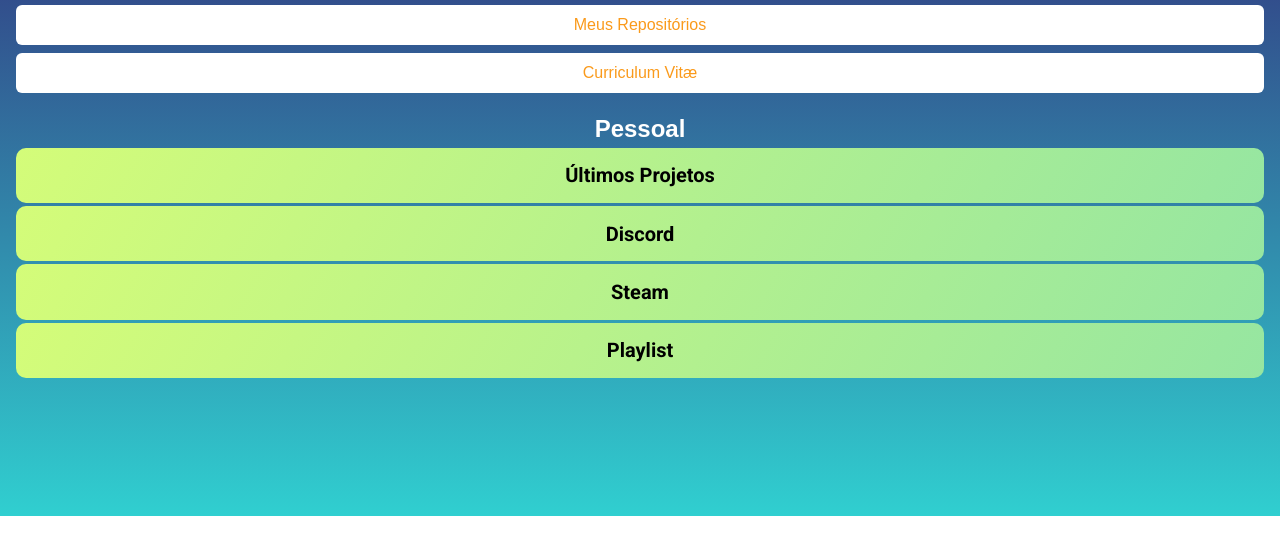
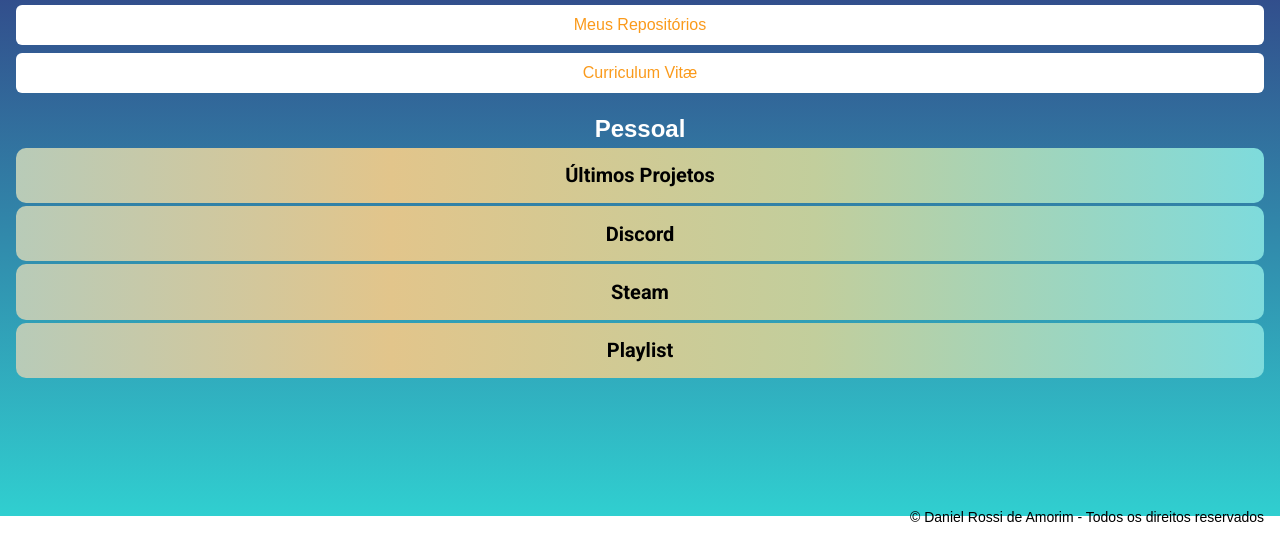
Before and after one commit to D4nRossi/DanielTree, a plain HTML site: page index.html in a window 1280 px wide. Shown: the part 284-824 px from the top of the page. Before the commit the page ends 800 px from the top, so only its background shows below. Drawn offline with Linux system fonts and the light colour scheme.

Commit message:
Beta 1.0

```diff
--- a/assets/css/style.css
+++ b/assets/css/style.css
@@ -95,7 +95,7 @@
 .container-showcase-imgs{
     border-radius: 10px;
     height: 100%;
-    background-image: linear-gradient(120deg, #d4fc79 0%, #96e6a1 100%);
+    background-image: linear-gradient(to right, #e4afcb 0%, #b8cbb8 0%, #b8cbb8 0%, #e2c58b 30%, #c2ce9c 64%, #7edbdc 100%);
     display: flex;
     align-items: center;
     justify-content: center;
@@ -142,3 +142,17 @@
     font-size: 20px;
     color: #000;
 }
+
+.footer{
+    height: 130px;
+}
+
+.footer-info{
+    height: 100%;
+    display: flex;
+    justify-content: flex-end;
+    align-items: flex-end;
+    font-size: 14px;
+    color: #000;
+
+}
--- a/index.html
+++ b/index.html
@@ -26,10 +26,16 @@
     <section class="showcase" id="showcase">
         <h2 class="tittle-showcase"></h2>
         <div class="container-showcase">
-            <div class="container-showcase-imgs"><p id="layout1"></p></div>
-            <div class="container-showcase-imgs"><p id="layout2"></p></div>
-            <div class="container-showcase-imgs"><p id="layout3"></p></div>
-            <div class="container-showcase-imgs"><p id="layout4"></p></div>
+            <div  id="layout1" class="container-showcase-imgs"><p></p></div>
+            <div  id="layout2" class="container-showcase-imgs"><p></p></div>
+            <div  id="layout3" class="container-showcase-imgs"><p></p></div>
+            <div  id="layout4" class="container-showcase-imgs"><p></p></div>
+        </div>
+    </section>
+
+    <section class="footer">
+        <div class="footer-info">
+            <p>&copy; Daniel Rossi de Amorim - Todos os direitos reservados</p>
         </div>
     </section>
 
```
